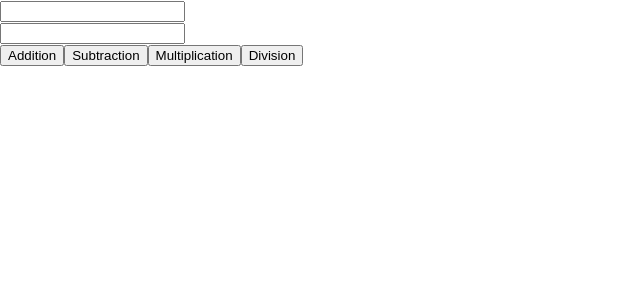
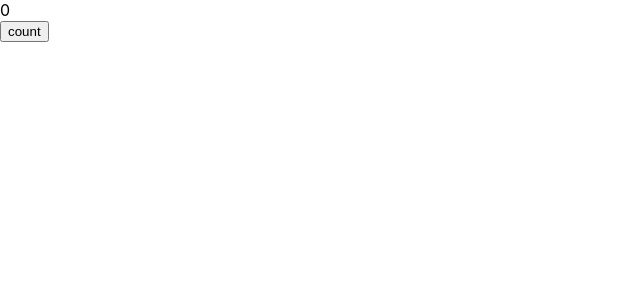
Before and after one commit to rutujadate/second-project, a React (Create React App) app: page / in a window 1280 px wide. Shown: the top 300 px of the page, without its empty margins (0-640 px from the left). Built offline with nearby package versions, Linux system fonts and the light colour scheme.

Commit message:
count + num

```diff
--- a/src/App.js
+++ b/src/App.js
@@ -3,79 +3,16 @@ import './App.css';
 import { useState } from 'react';
 
 function App() {
-  const [num1, setNum1] = useState();
-  const [num2, setNum2] = useState();
-  const [addition, setAddition] = useState();
-  const [subtraction, setSubtraction] = useState();
-  const [multiplication, setMultiplication] = useState();
-  const [division, setDivision] = useState();
-  function handleNum1Change(event) {
-    setNum1(parseInt(event.target.value))
+  const[num=0,setNum]=useState();
+  // const[count,setCount]=useState();
+  function onCount(){
+    setNum(num+1);
+  }
 
-  }
-  function handleNum2Change(event) {
-    setNum2(parseInt(event.target.value))
-  }
-  function onAddition() {
-    setAddition(num1 + num2);
-    setSubtraction(undefined);
-    setMultiplication(undefined);
-    setDivision(undefined);
-  }
-  function onSubtraction() {
-    setSubtraction(num1 - num2)
-    setAddition(undefined);
-    setMultiplication(undefined);
-    setDivision(undefined);
-  }
-  function onMultiplication() {
-    setMultiplication(num1 * num2)
-    setAddition(undefined);
-    setSubtraction(undefined);
-    setDivision(undefined);
-  }
-  function onDivision() {
-    setDivision(num1 / num2)
-    setAddition(undefined);
-    setSubtraction(undefined);
-    setMultiplication(undefined);
-  }
   return (
     <div>
-      <div>
-        <input
-          type='number'
-          name='number'
-          value={num1}
-          onChange={handleNum1Change}
-        /></div>
-      <div>
-        <input
-          type='number'
-          name='number'
-          value={num2}
-          onChange={handleNum2Change}
-        /></div>
-      <div>
-        <button onClick={onAddition}>Addition</button>
-        <button onClick={onSubtraction}>Subtraction</button>
-        <button onClick={onMultiplication}>Multiplication</button>
-        <button onClick={onDivision}>Division</button>
-      </div>
-
-        {addition!==undefined &&<h1>Addition of {num1} and {num2} is :{addition}</h1>}
-
-        {subtraction!==undefined &&<h1>Subtraction of {num1}and {num2} is : {subtraction}</h1>}
-
-
-        {multiplication!==undefined &&<h1>Multiplication of {num1} and {num2} is :{multiplication}</h1>}
-
-
-        {division!==undefined &&<h1>Division of {num1} and {num2} is : {division}</h1>}
-
-    </div>
-
-
+    <div>{num}</div>
+<button onClick={onCount}>count</button></div>
   );
 }
 export default App;
```
